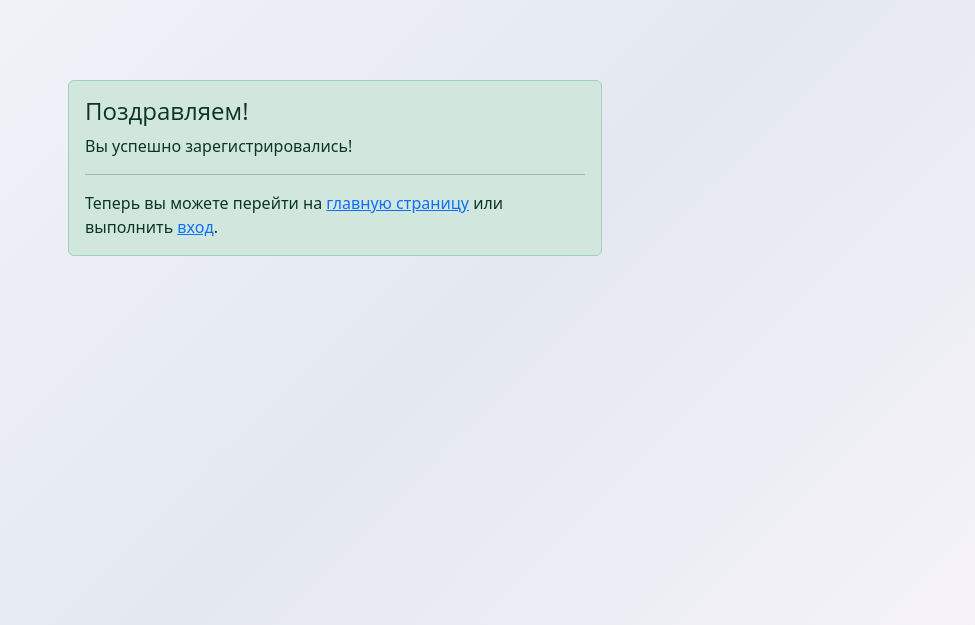
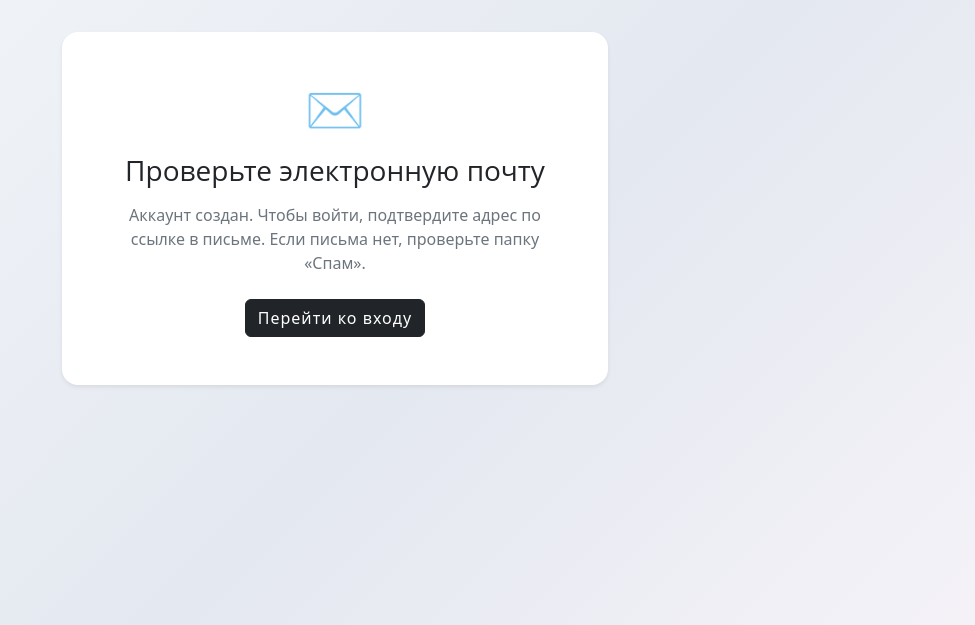
Before and after one commit to be1shebaevvv/Silhouette, a Django app: page /accounts/register/done/ in a window 1280 px wide. Shown: the part 57-682 px from the top of the page, without its empty margins (305-1280 px from the left). Run offline with Django 4.2, Linux system fonts and the light colour scheme.

Commit message:
Clarify email verification after registration

```diff
--- a/apps/accounts/templates/register_done.html
+++ b/apps/accounts/templates/register_done.html
@@ -1,19 +1,18 @@
 {% extends 'base.html' %}
 
+{% block title %}Проверьте почту — Silhouette{% endblock %}
+
 {% block content %}
-<div class="container">
 <div class="row justify-content-center">
-<div class="col-md-6 mt-5">
-<div class="alert alert-success" role="alert">
-<h4 class="alert-heading">Поздравляем!</h4>
-<p>Вы успешно зарегистрировались!</p>
-<hr>
-<p class="mb-0">
-Теперь вы можете перейти на
-<a href="{% url 'recommend_posts' %}">главную страницу</a>
-или выполнить <a href="{% url 'login' %}">вход</a>.</p>
-</div>
-</div>
-</div>
+  <div class="col-12 col-md-8 col-lg-6">
+    <div class="card border-0 shadow-sm rounded-4">
+      <div class="card-body p-4 p-md-5 text-center">
+        <div class="display-5 mb-3" aria-hidden="true">✉</div>
+        <h1 class="h3 mb-3">Проверьте электронную почту</h1>
+        <p class="text-secondary">Аккаунт создан. Чтобы войти, подтвердите адрес по ссылке в письме. Если письма нет, проверьте папку «Спам».</p>
+        <a href="{% url 'login' %}" class="btn btn-dark mt-2">Перейти ко входу</a>
+      </div>
+    </div>
+  </div>
 </div>
 {% endblock %}
```
